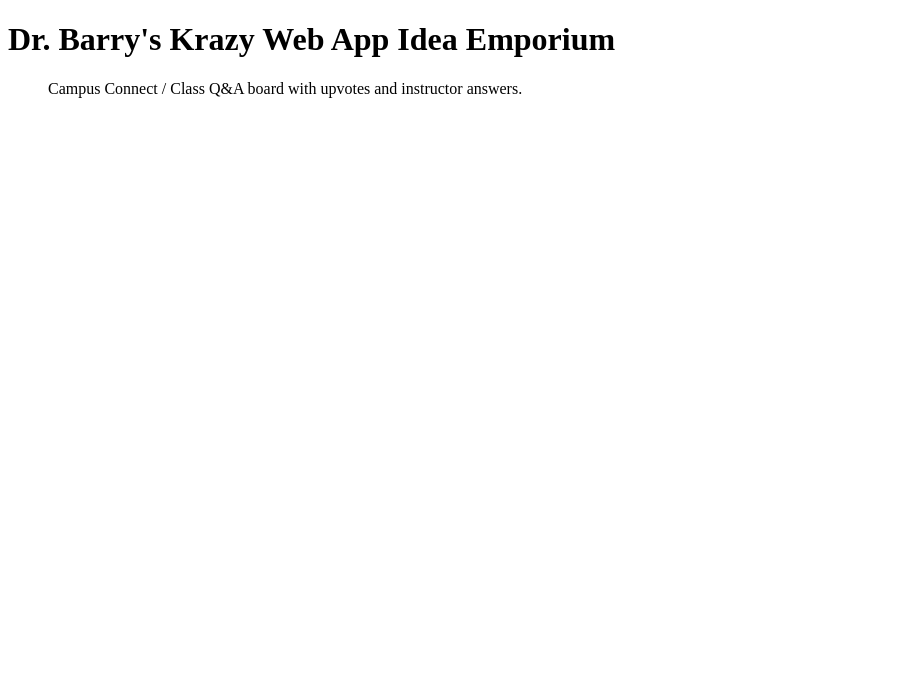
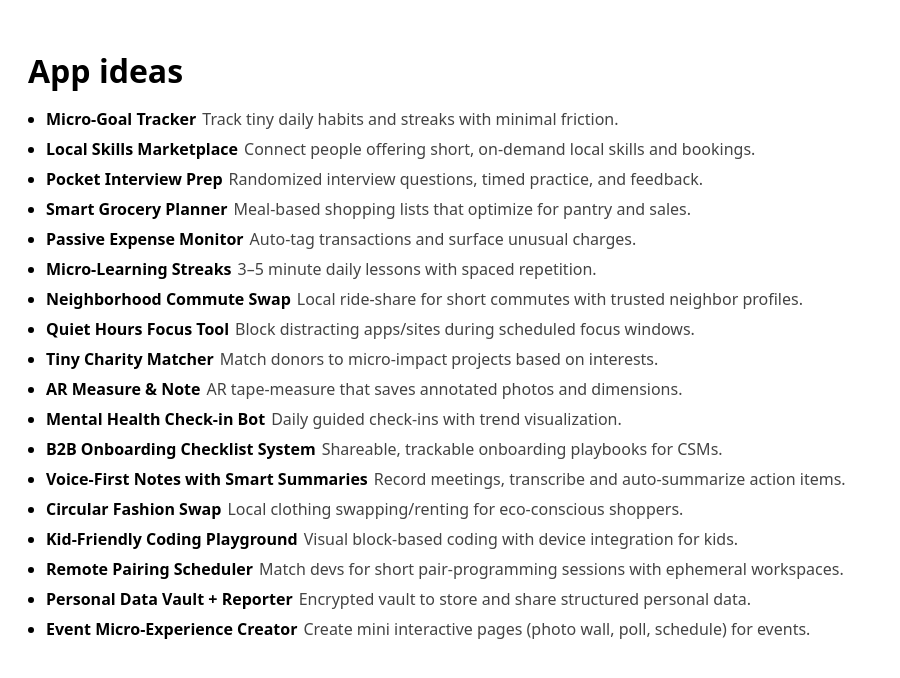
Before and after one commit to Saimon215/project-API, a plain HTML site: page index.html in a window 1280 px wide. Shown: the whole page, without its empty margins (0-900 px from the left). Drawn offline with Linux system fonts and the light colour scheme; no server answers.

Commit message:
Update index.html

```diff
--- a/index.html
+++ b/index.html
@@ -1,40 +1,88 @@
-<!-- // -->
-
-
 <!DOCTYPE html>
 <html lang="en">
 <head>
-    <meta charset="UTF-8">
-    <meta name="viewport" content="width=device-width, initial-scale=1.0">
+    <meta charset="UTF-8" />
+    <meta name="viewport" content="width=device-width, initial-scale=1.0"/>
     <title>bc apps</title>
+    <style>
+      body { font-family: system-ui, Arial, sans-serif; padding: 20px; }
+      h1 { margin-bottom: 10px; }
+      ul { padding-left: 18px; }
+      li { margin: 8px 0; }
+      .name { font-weight: 700; }
+      .desc { color: #444; margin-left: 6px; }
+    </style>
 </head>
 <body>
 
-    <h1>Dr. Barry's Krazy Web App Idea Emporium</h1>
+    <h1>App ideas</h1>
 
-    <!-- a list of me app ideas. -->
-
-    <ul id="appIdeas">
-        Campus Connect / Class Q&A board with upvotes and instructor answers.</li>
-    </ul>
+    <ul id="appIdeas"></ul>
 
 <script>
-//js fetch API to get the app ideas from a json file
+// Primary fetch URL
+const FETCH_URL = 'https://barrycumbie.github.io/redesigned-giggle-fetchAPI/appIdeas.json';
 
-fetch('https://barrycumbie.github.io/redesigned-giggle-fetchAPI/appIdeas.json').then(response => response.json())
-    .then(data => {
+// Local fallback data (18 ideas)
+const fallbackIdeas = [
+  { name: "Micro-Goal Tracker", description: "Track tiny daily habits and streaks with minimal friction." },
+  { name: "Local Skills Marketplace", description: "Connect people offering short, on-demand local skills and bookings." },
+  { name: "Pocket Interview Prep", description: "Randomized interview questions, timed practice, and feedback." },
+  { name: "Smart Grocery Planner", description: "Meal-based shopping lists that optimize for pantry and sales." },
+  { name: "Passive Expense Monitor", description: "Auto-tag transactions and surface unusual charges." },
+  { name: "Micro-Learning Streaks", description: "3–5 minute daily lessons with spaced repetition." },
+  { name: "Neighborhood Commute Swap", description: "Local ride-share for short commutes with trusted neighbor profiles." },
+  { name: "Quiet Hours Focus Tool", description: "Block distracting apps/sites during scheduled focus windows." },
+  { name: "Tiny Charity Matcher", description: "Match donors to micro-impact projects based on interests." },
+  { name: "AR Measure & Note", description: "AR tape-measure that saves annotated photos and dimensions." },
+  { name: "Mental Health Check-in Bot", description: "Daily guided check-ins with trend visualization." },
+  { name: "B2B Onboarding Checklist System", description: "Shareable, trackable onboarding playbooks for CSMs." },
+  { name: "Voice-First Notes with Smart Summaries", description: "Record meetings, transcribe and auto-summarize action items." },
+  { name: "Circular Fashion Swap", description: "Local clothing swapping/renting for eco-conscious shoppers." },
+  { name: "Kid-Friendly Coding Playground", description: "Visual block-based coding with device integration for kids." },
+  { name: "Remote Pairing Scheduler", description: "Match devs for short pair-programming sessions with ephemeral workspaces." },
+  { name: "Personal Data Vault + Reporter", description: "Encrypted vault to store and share structured personal data." },
+  { name: "Event Micro-Experience Creator", description: "Create mini interactive pages (photo wall, poll, schedule) for events." }
+];
 
-        // console.log(data.projects[3].name);
-        const appIdeasList = document.getElementById('appIdeas');
-        appIdeasList.innerHTML = ''; // Clear existing list items
-        data.projects.forEach(idea => {
-            console.log(idea);
-            const listItem = document.createElement('li');
-            listItem.textContent = `${idea.name}, ${idea.description}`;
-            appIdeasList.appendChild(listItem);
-        });
-    })
-    .catch(error => console.error('Error fetching app ideas:', error));
+const appIdeasList = document.getElementById('appIdeas');
+
+function renderList(items) {
+  appIdeasList.innerHTML = '';
+  items.forEach(it => {
+    const li = document.createElement('li');
+    const nameSpan = document.createElement('span');
+    nameSpan.className = 'name';
+    nameSpan.textContent = it.name || it.title || 'Untitled';
+    const descSpan = document.createElement('span');
+    descSpan.className = 'desc';
+    descSpan.textContent = it.description || it.short_description || '';
+    li.appendChild(nameSpan);
+    li.appendChild(descSpan);
+    appIdeasList.appendChild(li);
+  });
+}
+
+// Try fetching remote JSON; if it fails, use fallbackIdeas
+fetch(FETCH_URL, { cache: 'no-store' })
+  .then(response => {
+    if (!response.ok) throw new Error('Network response not ok: ' + response.status);
+    return response.json();
+  })
+  .then(data => {
+    // Accept either data.projects (your original shape) or an array
+    const items = Array.isArray(data.projects) ? data.projects : (Array.isArray(data) ? data : (data.items || []));
+    if (items.length) {
+      renderList(items.map(i => ({ name: i.name || i.area || i.id, description: i.description || i.short_description || '' })));
+    } else {
+      // No items found in remote JSON -> show fallback
+      renderList(fallbackIdeas);
+    }
+  })
+  .catch(err => {
+    console.warn('Fetch failed, using fallback ideas:', err);
+    renderList(fallbackIdeas);
+  });
 
 </script>
 
```
